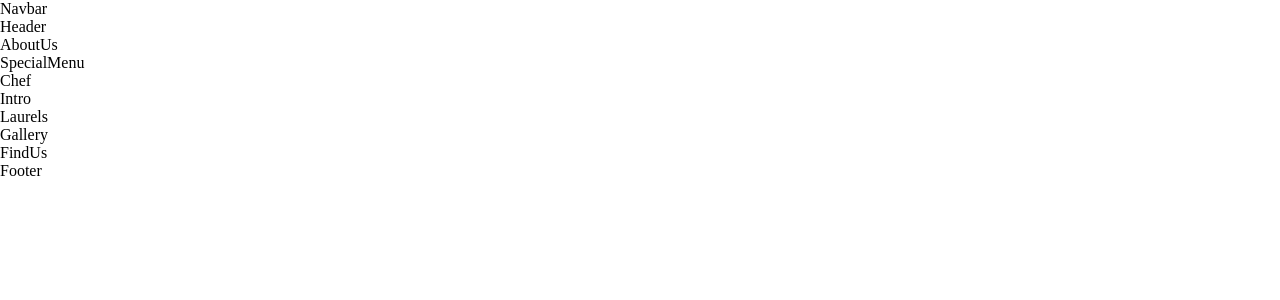
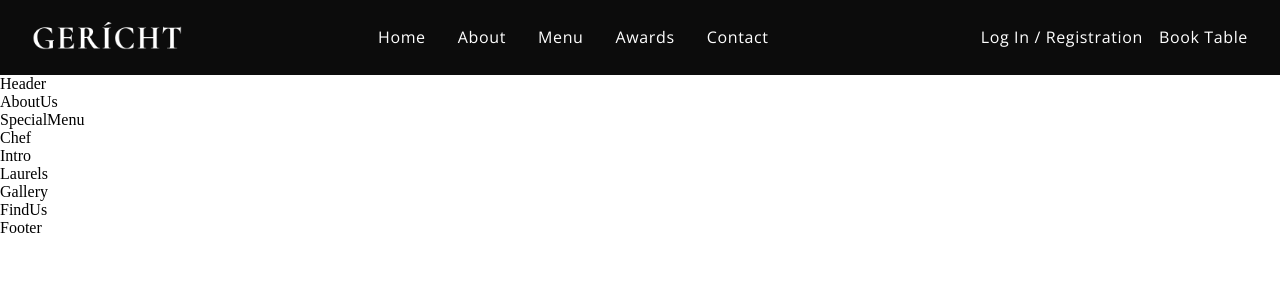
Before and after one commit to thura89/foodie-with-yzk, a React (Create React App) app: page / in a window 1280 px wide. Shown: the top 300 px of the page. Built offline with nearby package versions, Linux system fonts and the light colour scheme; a web font is replaced by a local one.

Commit message:
build navbar

```diff
--- a/src/components/Navbar/Navbar.css
+++ b/src/components/Navbar/Navbar.css
@@ -0,0 +1,119 @@
+.app__navbar{
+
+    width: 100%;
+    display: flex;
+    justify-content: space-between;
+    align-items: center;
+    background: var(--color-black);
+
+    padding: 1rem 2rem;
+}
+
+.app__navbar-logo {
+    display: flex;
+    justify-content: flex-start;
+    align-items: center;
+}
+.app__navbar-logo img{
+    width: 150px;
+}
+
+.app__navbar-links{
+    display: flex;
+    flex: 1;
+    justify-content: center;
+    list-style: none;
+}
+.app__navbar-links li{
+    margin: 0 1rem;
+    cursor: pointer;
+}
+
+.app__navbar-links li:hover {
+    color: var(--color-grey);
+}
+
+.app__navbar-login {
+    display: flex;
+    justify-content: flex-end;
+    align-items: center;
+}
+
+.app__navbar-login a{
+    margin: 0 1rem;
+    text-decoration: none;
+    transition: .5s ease;
+}
+.app__navbar-login a:hover {
+    border-bottom: 1px solid var(--color-golden);
+}
+.app__navbar-login div {
+    width: 1px;
+    height: 30px;
+    background: var(--color-grey);
+}
+.app__navbar-smallscreen {
+    display: none;
+}
+.app__navbar-smallscreen_overlay{
+    position: fixed;
+    top: 0;
+    right: 0;
+    width: 100%;
+    height: 100vh;
+    background: var(--color-black);
+    transition: .5s ease;
+    flex-direction: column;
+    z-index: 5;
+}
+.app__navbar-smallscreen_overlay .overlay__close{
+    font-size: 27px;
+    color: var(--color-golden);
+    cursor: pointer;
+    position: absolute;
+    top: 20px;
+    right: 20px;
+}
+.app__navbar-smallscreen_links {
+    list-style: none;
+}
+.app__navbar-smallscreen_links li {
+    margin: 2rem;
+    cursor: pointer;
+    color: var(--color-golden);
+    font-size: 2rem;
+    text-align: center;
+    font-family: var(--font-base);
+}
+
+.app__navbar-smallscreen_links li:hover {
+    color: var(--color-white);
+}
+
+@media screen and (min-width: 2000px) {
+    .app__navbar-logo img {
+        width: 210px;
+    }
+}
+@media screen and (max-width: 1150px) {
+    .app__navbar-links {
+        display: none;
+    }
+
+    .app__navbar-smallscreen {
+        display: flex;
+    }
+}
+@media screen and (max-width: 650px) {
+    .app__navbar {
+        padding: 1rem;
+    }
+
+    .app__navbar-login {
+        display: none;
+    }
+
+    .app__navbar-logo img {
+        width: 110px;
+    }
+}
--- a/src/components/Navbar/Navbar.jsx
+++ b/src/components/Navbar/Navbar.jsx
@@ -1,11 +1,76 @@
-import React from 'react';
+import React, { useState } from "react";
 
-import './Navbar.css';
-
-const Navbar = () => (
-  <div>
-    Navbar
-  </div>
-);
+import "./Navbar.css";
+import images from "../../constants/images";
+import { GiHamburgerMenu } from "react-icons/gi";
+import { MdOutlineRestaurantMenu } from "react-icons/md";
+const Navbar = () => {
+  const [toggleMenu, setToggleMenu] = useState(false);
+  return (
+    <nav className="app__navbar">
+      <div className="app__navbar-logo">
+        <img src={images.gericht} alt="app__logo" />
+      </div>
+      <ul className="app__navbar-links">
+        <li className="p__opensans">
+          <a href="#home">Home</a>
+        </li>
+        <li className="p__opensans">
+          <a href="#about">About</a>
+        </li>
+        <li className="p__opensans">
+          <a href="#menu">Menu</a>
+        </li>
+        <li className="p__opensans">
+          <a href="#awards">Awards</a>
+        </li>
+        <li className="p__opensans">
+          <a href="#contact">Contact</a>
+        </li>
+      </ul>
+      <div className="app__navbar-login">
+        <a href="#login" className="p__opensans">
+          Log In / Registration
+        </a>
+      </div>
+      <a href="/" className="p__opensans">
+        Book Table
+      </a>
+      <div className="app__navbar-smallscreen">
+        <GiHamburgerMenu
+          color="#fff"
+          fontSize={27}
+          onClick={() => setToggleMenu(true)}
+        />
+        {toggleMenu && (
+          <div className="app__navbar-smallscreen_overlay flex__center slide-bottom">
+            <MdOutlineRestaurantMenu
+              fontSize={27}
+              className="overlay__close"
+              onClick={() => setToggleMenu(false)}
+            />
+            <ul className="app__navbar-smallscreen_links">
+              <li className="p__opensans">
+                <a href="#home">Home</a>
+              </li>
+              <li className="p__opensans">
+                <a href="#about">About</a>
+              </li>
+              <li className="p__opensans">
+                <a href="#menu">Menu</a>
+              </li>
+              <li className="p__opensans">
+                <a href="#awards">Awards</a>
+              </li>
+              <li className="p__opensans">
+                <a href="#contact">Contact</a>
+              </li>
+            </ul>
+          </div>
+        )}
+      </div>
+    </nav>
+  );
+};
 
 export default Navbar;
```
